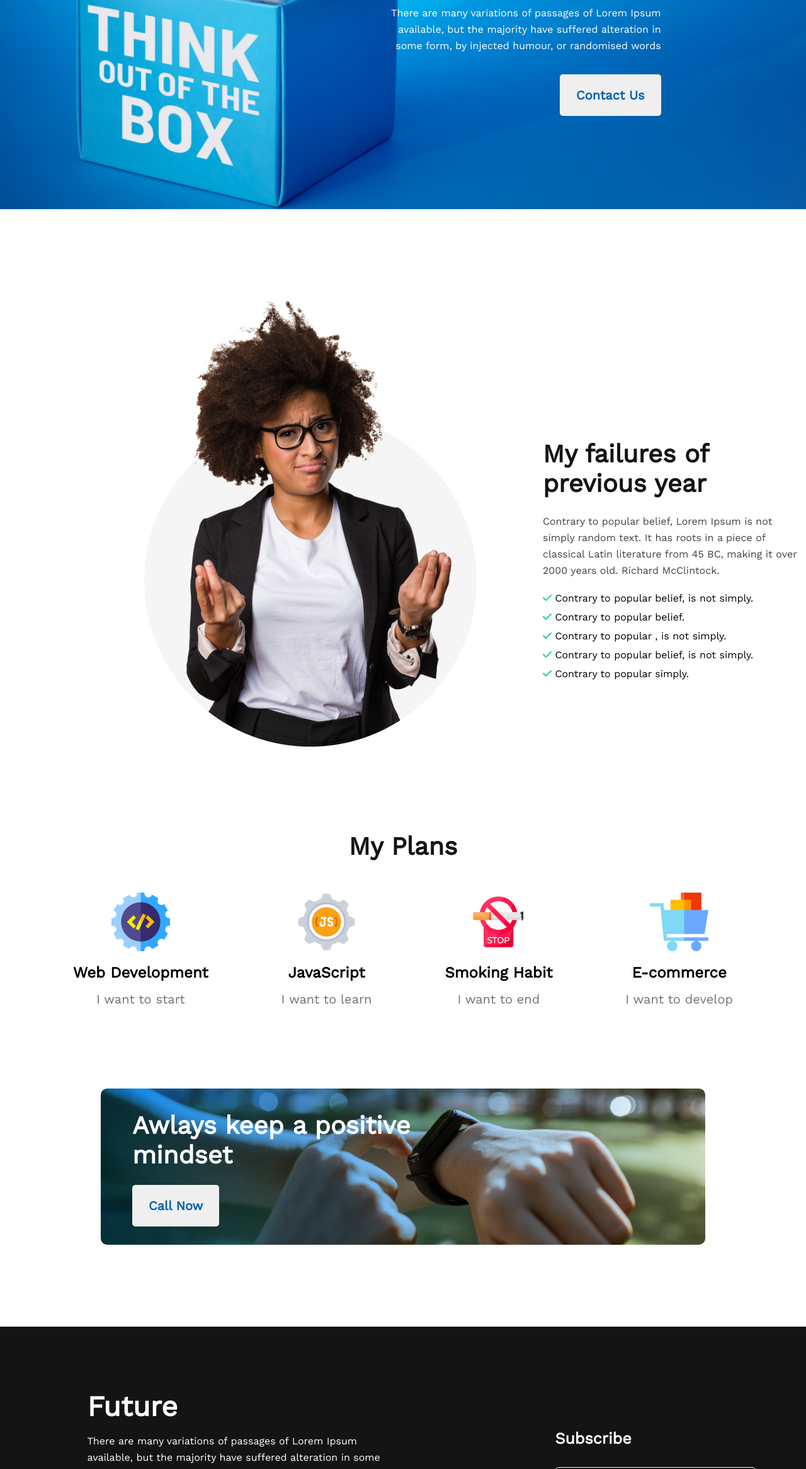
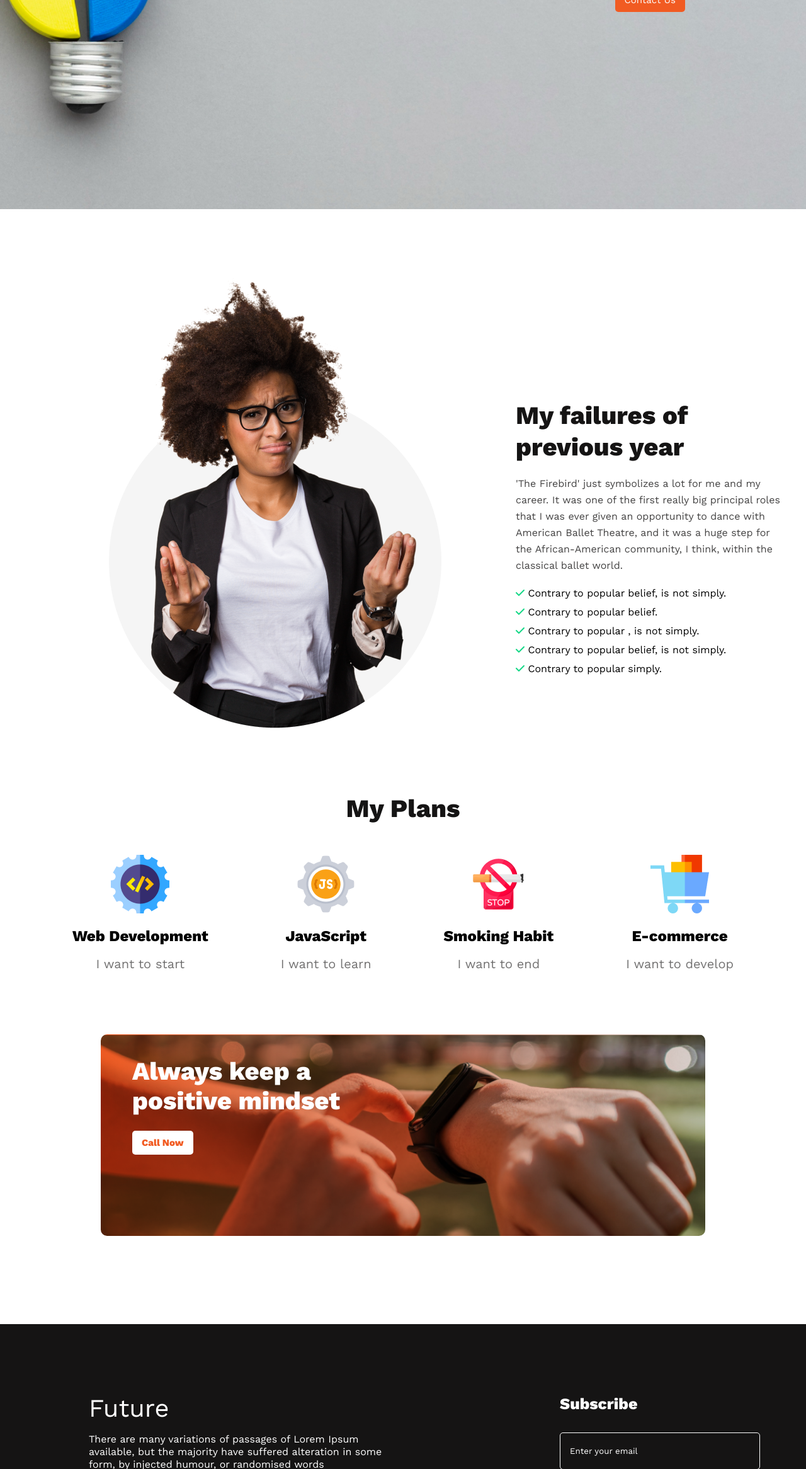
Before and after one commit to sanoar-hossan/new-year-new-me-web, a plain HTML site: page index.html in a window 1280 px wide. Shown: the part 468-2800 px from the top of the page at 63% size. Drawn offline with nearby package versions, Linux system fonts and the light colour scheme.

Commit message:
last commit

```diff
--- a/index.html
+++ b/index.html
@@ -4,32 +4,35 @@
     <meta charset="UTF-8">
     <meta http-equiv="X-UA-Compatible" content="IE=edge">
     <meta name="viewport" content="width=device-width, initial-scale=1.0">
-    <title>Assignment01</title>
+    <title>Assignment-01</title>
     <link rel="stylesheet" href="style.css">
-    <!--  work sans google fonts -->
-    <link rel="preconnect" href="https://fonts.googleapis.com"><link rel="preconnect" href="https://fonts.gstatic.com" crossorigin>
-    <link href="https://fonts.googleapis.com/css2?family=Work+Sans&display=swap" rel="stylesheet">
-    <!-- fontawesome added-->
-    <script src="https://kit.fontawesome.com/7e640eda64.js" crossorigin="anonymous"></script>
+    <!--  uses of work sans google fonts start-->
+    <link rel="preconnect" href="https://fonts.googleapis.com"><link rel="preconnect" href="https://fonts.gstatic.com" crossorigin><link href="https://fonts.googleapis.com/css2?family=Open+Sans&family=Work+Sans:wght@400;800&display=swap" rel="stylesheet">
+     <!--  uses of work sans google fonts end-->
+    <!-- uses of fontawesome start-->
+    <script src="https://kit.fontawesome.com/3453120d6a.js" crossorigin="anonymous"></script>
+    <!-- uses of fontawesome end-->
 </head>
 <body>
     <!--header section start-->
     <header>
         <div class="banner-content">
-            <h2>All <span>Thinks</span> Are Possible If You believe</h2>
-            <p>There are many variations of passages of Lorem Ipsum available, but the majority have suffered alteration in some form, by injected humour, or randomised words</p>
+            <h2>If You Want Everything is Possible</h2>
+            <p>Be strong, be fearless, be beautiful. And believe that anything is possible when you have the right people there to support you.</p>
             <button class="btn-primary">Contact Us</button>
         </div>
 
     </header>
+    <!--header section end-->
+
     <!--fail-year section start-->
     <section class="fail-year">
         <div class="person-img">
-            <img src="images/person.png" alt="">
+            <img src="images/person.png" alt="person-img">
         </div>
         <div class="person-content">
             <h3>My failures of previous year</h3>
-            <p>Contrary to popular belief, Lorem Ipsum is not simply random text. It has roots in a piece of classical Latin literature from 45 BC, making it over 2000 years old. Richard McClintock.</p>
+            <p>'The Firebird' just symbolizes a lot for me and my career. It was one of the first really big principal roles that I was ever given an opportunity to dance with American Ballet Theatre, and it was a huge step for the African-American community, I think, within the classical ballet world.</p>
             <ul>
                 <li><i class="fa-solid fa-check"></i> Contrary to popular belief, is not simply.</li>
                 <li><i class="fa-solid fa-check"></i> Contrary to popular belief.</li>
@@ -42,8 +45,8 @@
 
 <!--my-plan section start-->
     <section class="plan">
-        <h2 class="my_plan">My Plans</h2>
-        <div class="my_plan_title">
+        <h2 class="my-plan">My Plans</h2>
+        <div class="my-plan-title">
             <div class="box">
                 <img src="images/icons/web.png" alt="">
                 <h2>Web Development</h2>
@@ -70,16 +73,16 @@
     <!-- watch section start -->
     <section>
         <div class="watch">
-          <div class="watch_content">
-            <h3>Awlays keep a positive mindset</h3>
-            <button class="btn-primary">Call Now</button>
+          <div class="watch-content">
+            <h3>Always keep a positive mindset</h3>
+            <button class="btn-watch">Call Now</button>
           </div>
         </div>
       </section>
 
-      <!-- last section means footer section -->
+      <!--  footer section start -->
     <footer>
-        <div class="left_footer_content">
+        <div class="left-footer-content">
           <h2>Future</h2>
           <p>
             There are many variations of passages of Lorem Ipsum available, but
@@ -90,18 +93,18 @@
             <li>Email: info@gmail.com</li>
             <li>Phone: 01600 00 00 00</li>
           </ul>
-          <div class="social_icon">
+          <div class="social-icon">
             <i class="fa-brands fa-facebook"></i>
             <i class="fa-brands fa-twitter"></i>
             <i class="fa-brands fa-youtube"></i>
           </div>
         </div>
-        <div class="right_footer_content">
-          <h4>Subscribe</h4>
+        <div class="right-footer-content">
+          <h5>Subscribe</h5>
           <input type="email" placeholder="Enter your email" />
-          <button class="primary_btn">Subscribe</button>
+          <button class="btn-watch">Subscribe</button>
         </div>
       </footer>
-
+<!--  footer section end -->
 </body>
 </html>
--- a/style.css
+++ b/style.css
@@ -1,86 +1,90 @@
 * {
     margin: 0;
     padding: 0;
-    font-family: "Work Sans", sans-serif;
+    font-family: 'Work Sans', sans-serif;
+
   }
-/*style header*/
+/*style header section start*/
+section{
+  padding-top: 100px;
+}
+
 header {
-    background-image: url(images/banner/banner3.png);
+    background-image: url(images/banner/banner2.png);
     background-position: center;
     background-repeat: no-repeat;
     background-size: cover;
     min-height: 100vh;
     position: relative;
   }
-  section{
-      padding-top: 130px;
+  section .fail-year{
+    padding-top: 80px;
   }
   .banner-content {
     position: absolute;
-    top: 28%;
-    right: 18%;
-    width: 458px;
+    top: 20%;
+    right: 15%;
+    width: 450px;
     text-align: right;
   }
   .banner-content h2 {
-    font-weight: 700;
+  font-weight: 800;
+  font-size: 50px;
+  color:#070000;
+  padding-bottom:20px;
+  }
 
-    font-size: 65px;
+  .banner-content p {
+    color: #070000;
+    padding-bottom: 32px;
+    line-height: 20px;
 
-    color: #ffff;
 
-    padding-bottom: 24px;
-  }
-  .banner-content h2 span {
-    color: #badefe;
-  }
-  .banner-content p {
-    color: #ffff;
-
-    line-height: 26px;
-
-    padding-bottom: 32px;
   }
   /*btn style */
   .btn-primary{
-    padding: 21px 26px;
+    background-color: #F15B22;
+    color: #ffffff;
+    padding: 10px 15px;
 
-    font-weight: 600;
+    font-weight: 500;
 
-    font-size: 20px;
-
-    color: #005fac;
+    font-size: 15px;
 
     border: none;
 
     border-radius: 5px;
   }
+  /*style header section end*/
+
+  /*fail year section style start*/
   .fail-year {
     display: flex;
     justify-content: flex-start;
     align-items: center;
   }
   .person-img {
-    margin-left: 206px;
+    margin-left:150px;
   }
 
   .person-content {
     width: 420px;
-    margin-left: 87px;
-    margin-top: 130px;
+    margin-left:100px;
+    margin-top: 120px;
   }
   .person-content h3 {
-    font-weight: 700;
+    font-weight: 800;
     font-size: 40px;
-    line-height: 47px;
-    width: 281px;
-    padding-bottom: 24px;
+    line-height: 50px;
+    width: 300px;
+    padding-bottom: 20px;
     color: #151414;
   }
   .person-content p {
-    line-height: 26px;
     padding-bottom: 16px;
     color: #444343;
+    line-height: 26px;
+
   }
   .person-content ul {
     list-style: none;
@@ -91,9 +95,9 @@ header {
   .person-content ul li i {
     color: #16d887;
   }
-
-  .my_plan {
-    font-weight: 700;
+  /*fail year section style end*/
+  .my-plan {
+    font-weight: 800;
 
     font-size: 40px;
 
@@ -101,7 +105,7 @@ header {
 
     text-align: center;
   }
-  .my_plan_title {
+  .my-plan-title {
     margin-top: 50px;
 
     display: flex;
@@ -113,33 +117,35 @@ header {
   }
 
   .box h2 {
-    padding: 16px 0;
+    padding: 18px 0;
   }
   .box p {
-    font-weight: 500;
+    font-weight: 400;
     font-size: 20px;
     color: #737272;
   }
   /*watch section style*/
   .watch {
     background-image: url(images/watch.png),
-      linear-gradient(to right, #0983e9, white);
-    background-position: center, center;
-    background-repeat: no-repeat, no-repeat;
+
+    linear-gradient(to right, #F15B22, rgb(221, 211, 207));
     background-blend-mode: multiply;
+    background-position: center;
+    background-repeat: no-repeat;
+    margin: auto;
+    border-radius: 10px;
     background-size: cover;
-    min-height: 31vh;
+    min-height: 40vh;
     position: relative;
     width: 75%;
-    margin: auto;
-    border-radius: 10px;
+
   }
-  .watch_content {
+  .watch-content {
     position: absolute;
     top: 35px;
     left: 50px;
   }
-  .watch_content h3 {
+  .watch-content h3 {
     font-weight: 700;
 
     font-size: 40px;
@@ -150,6 +156,19 @@ header {
 
     padding-bottom: 24px;
   }
+  .btn-watch{
+    background-color:#ffffff;
+    color: #F15B22;
+    padding: 10px 15px;
+    padding-top: 10px;
+    font-weight: 600;
+
+    font-size: 15px;
+
+    border: none;
+
+    border-radius: 5px;
+  }
 
   /*footer section style*/
   footer {
@@ -158,61 +177,60 @@ header {
     display: flex;
     justify-content: space-around;
     align-items: center;
-    min-height: 30vh;
+    min-height: 35vh;
     padding: 100px 0;
-    margin-top: 130px;
+    margin-top: 140px;
   }
-  .left_footer_content {
-    width: 466px;
+  .left-footer-content {
+    width:466px;
   }
-  .left_footer_content h2 {
-    font-weight: 700;
+  .left-footer-content h2 {
+    font-weight: 500;
+    padding-bottom: 16px;
+    font-size: 40px;
 
-    font-size: 45px;
 
-    padding-bottom: 16px;
   }
-  .left_footer_content p {
-    line-height: 26px;
+  .left-footer-content p {
+    line-height: 20px;
 
-    padding-bottom: 24px;
+    padding-bottom: 20px;
   }
-  .left_footer_content ul {
+  .left-footer-content ul {
     list-style: none;
   }
-  .left_footer_content ul li {
-    padding-bottom: 16px;
+  .left-footer-content ul li {
+    padding-bottom: 20px;
   }
-  .social_icon {
-    padding-top: 8px;
+  .social-icon {
+    padding-top: 10px;
   }
-  .social_icon i {
+  .social-icon i {
     font-size: 30px;
-
-    margin-left: 17px;
+  color: #ffffff;
+    margin-left:8px;
   }
-  .right_footer_content {
-    width: 260px;
+  .right-footer-content{
+  width:250px;
+  margin-top: -80px;
   }
-  .right_footer_content h4 {
+  .right-footer-content h5 {
     font-weight: 600;
 
     font-size: 25px;
 
     padding-bottom: 31px;
   }
-  .right_footer_content input {
+  .right-footer-content input {
     padding: 21px 130px 21px 15px;
     background: transparent;
     border-radius: 5px;
     border: 1px solid #ffff;
+    margin-bottom: 20px;
+
   }
-  .right_footer_content input::placeholder {
+  .right-footer-content input::placeholder {
     color: #ffff;
     text-align: left;
+
   }
-  .right_footer_content .primary_btn {
-    background: #005fac;
-    color: #ffff;
-    margin-top: 16px;
-  }
```
